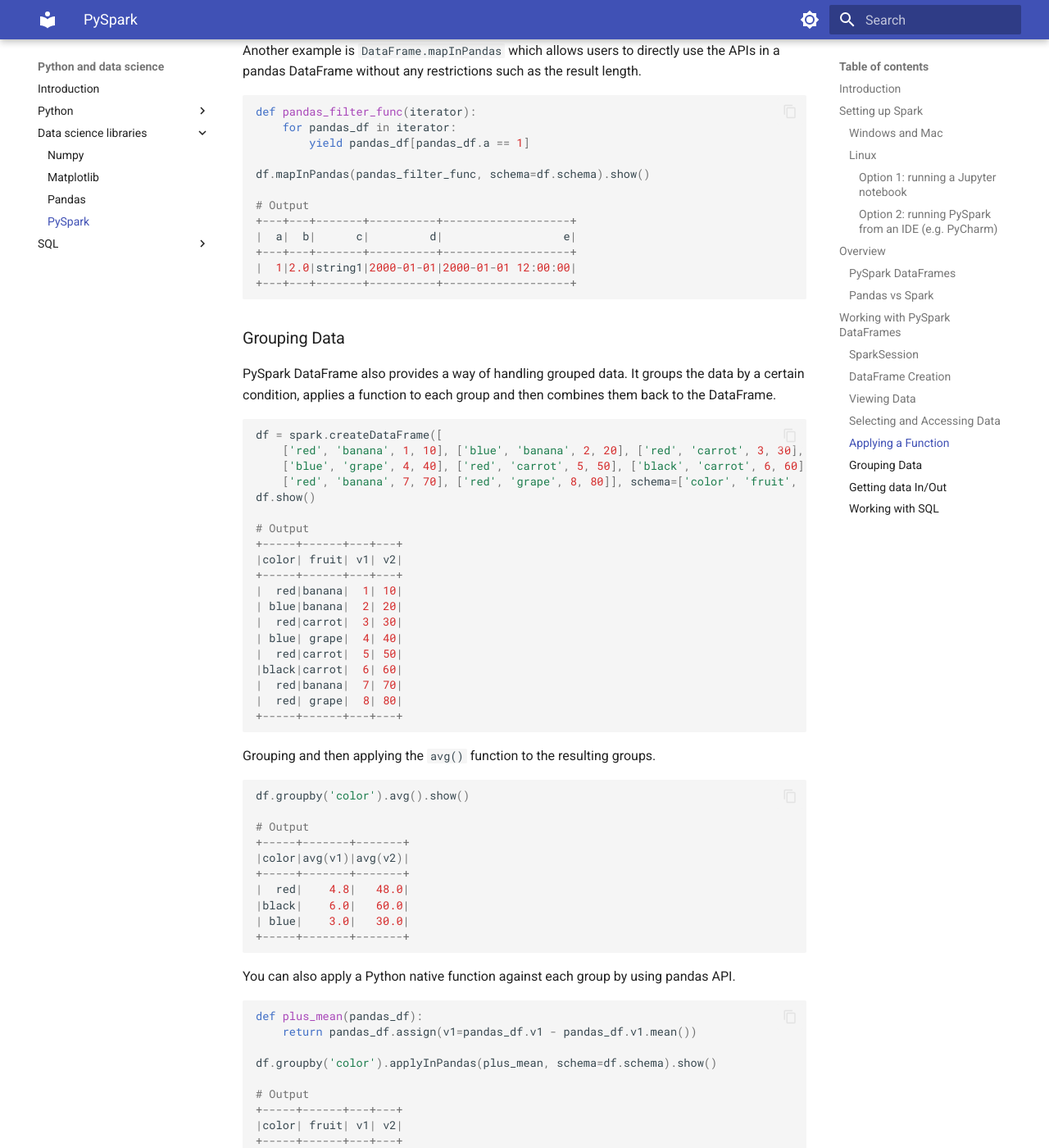
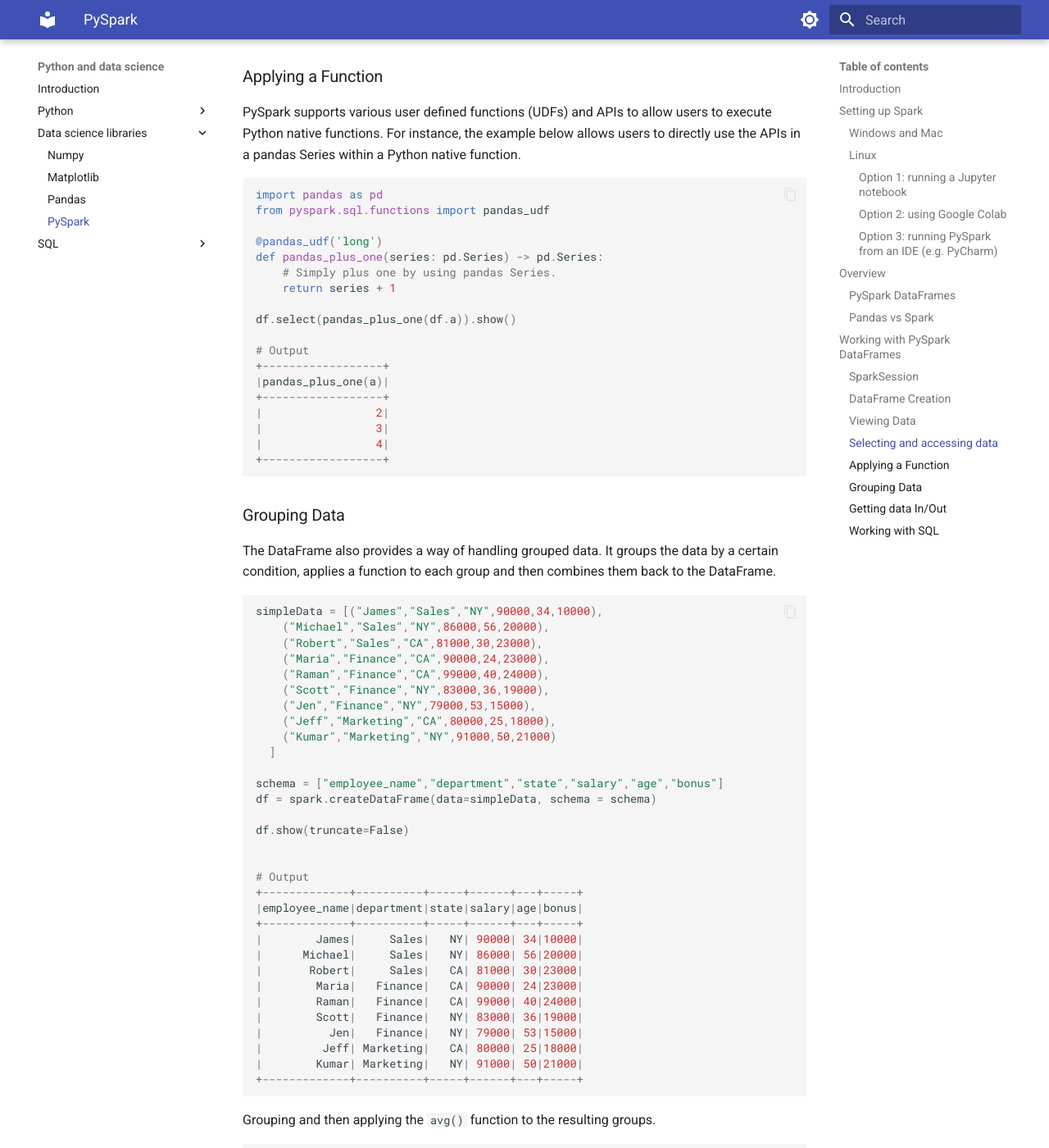
Before and after one commit to gerardpc/python-course, an MkDocs documentation site: the page built from docs/programming/python_libraries/pyspark.md, in a window 1280 px wide and 1400 px high, scrolled down 8161 px. Shown: the whole window at 82% size. Built offline with MkDocs 1.6.1 and Material for MkDocs 9.7.7, drawn with Linux system fonts in a browser that asks for light colours; some of the changed text lies outside the part shown.

Commit message:
Review pyspark

````diff
--- a/docs/programming/python_libraries/pyspark.md
+++ b/docs/programming/python_libraries/pyspark.md
@@ -42,10 +42,23 @@
 ```
 After this two steps we can already write/run Python code with PySpark (from the notebook).
 
-#### Option 2: running PySpark from an IDE (e.g. PyCharm)
+#### Option 2: using Google Colab
+
+Open a new google colab notebook and run
+```bash
+!pip install pyspark py4j
+```
+on the first cell.
+
+!!!note
+    This is the most straightforward way to work with PySpark, but executions are rather slow.
+
+#### Option 3: running PySpark from an IDE (e.g. PyCharm)
 
 1. Install docker following the instructions [here](https://docs.docker.com/engine/install/ubuntu/).
 2. Pull the docker image following the instructions [here](https://hub.docker.com/r/apache/spark-py).
+3. Configure Pycharm to work with a remote [docker interpreter](https://www.jetbrains.com/help/pycharm/using-docker-as-a-remote-interpreter.html#config-docker)
+4.
 
 ## Overview
 
@@ -132,9 +145,9 @@
 DataFrame[a: bigint, b: double, c: string, d: date, e: timestamp]
 ```
 
-Other options to create a PySpark DataFrame:
+But we have other options to create a PySpark DataFrame, and sometimes they are more convenient:
 
-* Create a PySpark DataFrame with an explicit schema.
+* Create a PySpark DataFrame with an explicit schema
 
 ```python
 df = spark.createDataFrame([
@@ -150,22 +163,22 @@
 
 * Create a PySpark DataFrame from a pandas DataFrame
 
-```python
-pandas_df = pd.DataFrame({
-    'a': [1, 2, 3],
-    'b': [2., 3., 4.],
-    'c': ['string1', 'string2', 'string3'],
-    'd': [date(2000, 1, 1), date(2000, 2, 1), date(2000, 3, 1)],
-    'e': [datetime(2000, 1, 1, 12, 0), datetime(2000, 1, 2, 12, 0), datetime(2000, 1, 3, 12, 0)]
-})
-df = spark.createDataFrame(pandas_df)
-print(df)
+    ```python
+    pandas_df = pd.DataFrame({
+        'a': [1, 2, 3],
+        'b': [2., 3., 4.],
+        'c': ['string1', 'string2', 'string3'],
+        'd': [date(2000, 1, 1), date(2000, 2, 1), date(2000, 3, 1)],
+        'e': [datetime(2000, 1, 1, 12, 0), datetime(2000, 1, 2, 12, 0), datetime(2000, 1, 3, 12, 0)]
+    })
+    df = spark.createDataFrame(pandas_df)
+    print(df)
 
-# Output
-DataFrame[a: bigint, b: double, c: string, d: date, e: timestamp]
-```
+    # Output
+    DataFrame[a: bigint, b: double, c: string, d: date, e: timestamp]
+    ```
 
-The DataFrames created above all have the same results and schema.
+All the DataFrames created above have the same content and schema.
 
 ```python
 # All DataFrames above result same.
@@ -208,7 +221,7 @@
 +---+---+-------+----------+-------------------+
 ```
 
-only showing top 1 row. You can see the DataFrame’s schema and column names as follows:
+only showing the first row. You can see the DataFrame’s schema and column names as follows:
 
 ```python
 df.columns
@@ -267,9 +280,8 @@
 [Row(a=1, b=2.0, c='string1', d=datetime.date(2000, 1, 1), e=datetime.datetime(2000, 1, 1, 12, 0))]
 ```
 
-PySpark DataFrame also provides the conversion back to a pandas DataFrame to leverage pandas API.
-Note that `toPandas` also collects all data into the driver side that can easily cause an
-out-of-memory-error when the data is too large to fit into the driver side.
+PySpark DataFrame also provides the conversion back to a pandas DataFrame.
+
 
 ```python
 df.toPandas()
@@ -282,7 +294,11 @@
 2 	3 	4.0 	string3 	2000-03-01 	2000-01-03 12:00:00
 ```
 
-### Selecting and Accessing Data
+!!!note
+    `toPandas` also collects all data into the driver side, and that can easily cause an
+    out-of-memory-error if the data is too large to fit into the driver side.
+
+### Selecting and accessing data
 
 PySpark DataFrame is lazily evaluated and simply selecting a column does not trigger the computation but
 it returns a Column instance.
@@ -348,13 +364,17 @@
 +---+---+-------+----------+-------------------+
 |  1|2.0|string1|2000-01-01|2000-01-01 12:00:00|
 +---+---+-------+----------+-------------------+
+
+# Filter multiple condition
+df.filter((df.state  == "OH") & (df.gender  == "M")).show()
+
+...
 ```
 
 ### Applying a Function
 
 PySpark supports various user defined functions (UDFs) and APIs to allow users to execute Python native functions.
-See also the latest Pandas UDFs and Pandas Function APIs. For instance, the example below allows users to
-directly use the APIs in a pandas Series within Python native function.
+For instance, the example below allows users to directly use the APIs in a pandas Series within a Python native function.
 
 ```python
 import pandas as pd
@@ -377,35 +397,70 @@
 +------------------+
 ```
 
-Another example is `DataFrame.mapInPandas` which allows users to directly use the APIs in a pandas DataFrame
-without any restrictions such as the result length.
-
-```python
-def pandas_filter_func(iterator):
-    for pandas_df in iterator:
-        yield pandas_df[pandas_df.a == 1]
-
-df.mapInPandas(pandas_filter_func, schema=df.schema).show()
-
-# Output
-+---+---+-------+----------+-------------------+
-|  a|  b|      c|         d|                  e|
-+---+---+-------+----------+-------------------+
-|  1|2.0|string1|2000-01-01|2000-01-01 12:00:00|
-+---+---+-------+----------+-------------------+
-```
 
 ### Grouping Data
 
-PySpark DataFrame also provides a way of handling grouped data. It groups the data by a certain
+The DataFrame also provides a way of handling grouped data. It groups the data by a certain
 condition, applies a function to each group and then combines them back to the DataFrame.
 
 ```python
-df = spark.createDataFrame([
-    ['red', 'banana', 1, 10], ['blue', 'banana', 2, 20], ['red', 'carrot', 3, 30],
-    ['blue', 'grape', 4, 40], ['red', 'carrot', 5, 50], ['black', 'carrot', 6, 60],
-    ['red', 'banana', 7, 70], ['red', 'grape', 8, 80]], schema=['color', 'fruit', 'v1', 'v2'])
-df.show()
+simpleData = [("James","Sales","NY",90000,34,10000),
+    ("Michael","Sales","NY",86000,56,20000),
+    ("Robert","Sales","CA",81000,30,23000),
+    ("Maria","Finance","CA",90000,24,23000),
+    ("Raman","Finance","CA",99000,40,24000),
+    ("Scott","Finance","NY",83000,36,19000),
+    ("Jen","Finance","NY",79000,53,15000),
+    ("Jeff","Marketing","CA",80000,25,18000),
+    ("Kumar","Marketing","NY",91000,50,21000)
+  ]
+
+schema = ["employee_name","department","state","salary","age","bonus"]
+df = spark.createDataFrame(data=simpleData, schema = schema)
+
+df.show(truncate=False)
+
+
+# Output
++-------------+----------+-----+------+---+-----+
+|employee_name|department|state|salary|age|bonus|
++-------------+----------+-----+------+---+-----+
+|        James|     Sales|   NY| 90000| 34|10000|
+|      Michael|     Sales|   NY| 86000| 56|20000|
+|       Robert|     Sales|   CA| 81000| 30|23000|
+|        Maria|   Finance|   CA| 90000| 24|23000|
+|        Raman|   Finance|   CA| 99000| 40|24000|
+|        Scott|   Finance|   NY| 83000| 36|19000|
+|          Jen|   Finance|   NY| 79000| 53|15000|
+|         Jeff| Marketing|   CA| 80000| 25|18000|
+|        Kumar| Marketing|   NY| 91000| 50|21000|
++-------------+----------+-----+------+---+-----+
+```
+
+Grouping and then applying the `avg()` function to the resulting groups.
+
+```python
+df.groupBy("department","state").sum("salary","bonus").show()
+
+# Output
++----------+-----+-----------+----------+
+|department|state|sum(salary)|sum(bonus)|
++----------+-----+-----------+----------+
+|Finance   |NY   |162000     |34000     |
+|Marketing |NY   |91000      |21000     |
+|Sales     |CA   |81000      |23000     |
+|Marketing |CA   |80000      |18000     |
+|Finance   |CA   |189000     |47000     |
+|Sales     |NY   |176000     |30000     |
++----------+-----+-----------+----------+
+```
+
+### Getting data In/Out
+
+* CSV files:
+```python
+df.write.csv('fruits.csv', header=True)
+spark.read.csv('fruits.csv', header=True).show()
 
 # Output
 +-----+------+---+---+
@@ -422,53 +477,11 @@
 +-----+------+---+---+
 ```
 
-Grouping and then applying the `avg()` function to the resulting groups.
+* Parquet is an efficient and compact file format to read and write faster.
 
 ```python
-df.groupby('color').avg().show()
-
-# Output
-+-----+-------+-------+
-|color|avg(v1)|avg(v2)|
-+-----+-------+-------+
-|  red|    4.8|   48.0|
-|black|    6.0|   60.0|
-| blue|    3.0|   30.0|
-+-----+-------+-------+
-```
-
-You can also apply a Python native function against each group by using pandas API.
-
-```python
-def plus_mean(pandas_df):
-    return pandas_df.assign(v1=pandas_df.v1 - pandas_df.v1.mean())
-
-df.groupby('color').applyInPandas(plus_mean, schema=df.schema).show()
-
-# Output
-+-----+------+---+---+
-|color| fruit| v1| v2|
-+-----+------+---+---+
-|  red|banana| -3| 10|
-|  red|carrot| -1| 30|
-|  red|carrot|  0| 50|
-|  red|banana|  2| 70|
-|  red| grape|  3| 80|
-|black|carrot|  0| 60|
-| blue|banana| -1| 20|
-| blue| grape|  1| 40|
-+-----+------+---+---+
-```
-
-### Getting data In/Out
-
-CSV files are straightforward and easy to use. Parquet, in contrast, is an efficient and compact file format
-to read and write faster.
-
-* CSV
-```python
-df.write.csv('foo.csv', header=True)
-spark.read.csv('foo.csv', header=True).show()
+df.write.parquet('fruits.parquet')
+spark.read.parquet('fruits.parquet').show()
 
 # Output
 +-----+------+---+---+
@@ -484,28 +497,6 @@
 |  red| grape|  8| 80|
 +-----+------+---+---+
 ```
-
-* Parquet
-
-```python
-df.write.parquet('bar.parquet')
-spark.read.parquet('bar.parquet').show()
-
-# Output
-+-----+------+---+---+
-|color| fruit| v1| v2|
-+-----+------+---+---+
-|  red|banana|  1| 10|
-| blue|banana|  2| 20|
-|  red|carrot|  3| 30|
-| blue| grape|  4| 40|
-|  red|carrot|  5| 50|
-|black|carrot|  6| 60|
-|  red|banana|  7| 70|
-|  red| grape|  8| 80|
-+-----+------+---+---+
-```
-
 
 ### Working with SQL
 
````
Also changed, not shown: other parts of docs/programming/python_libraries/pyspark.md (+2 -2 lines).
